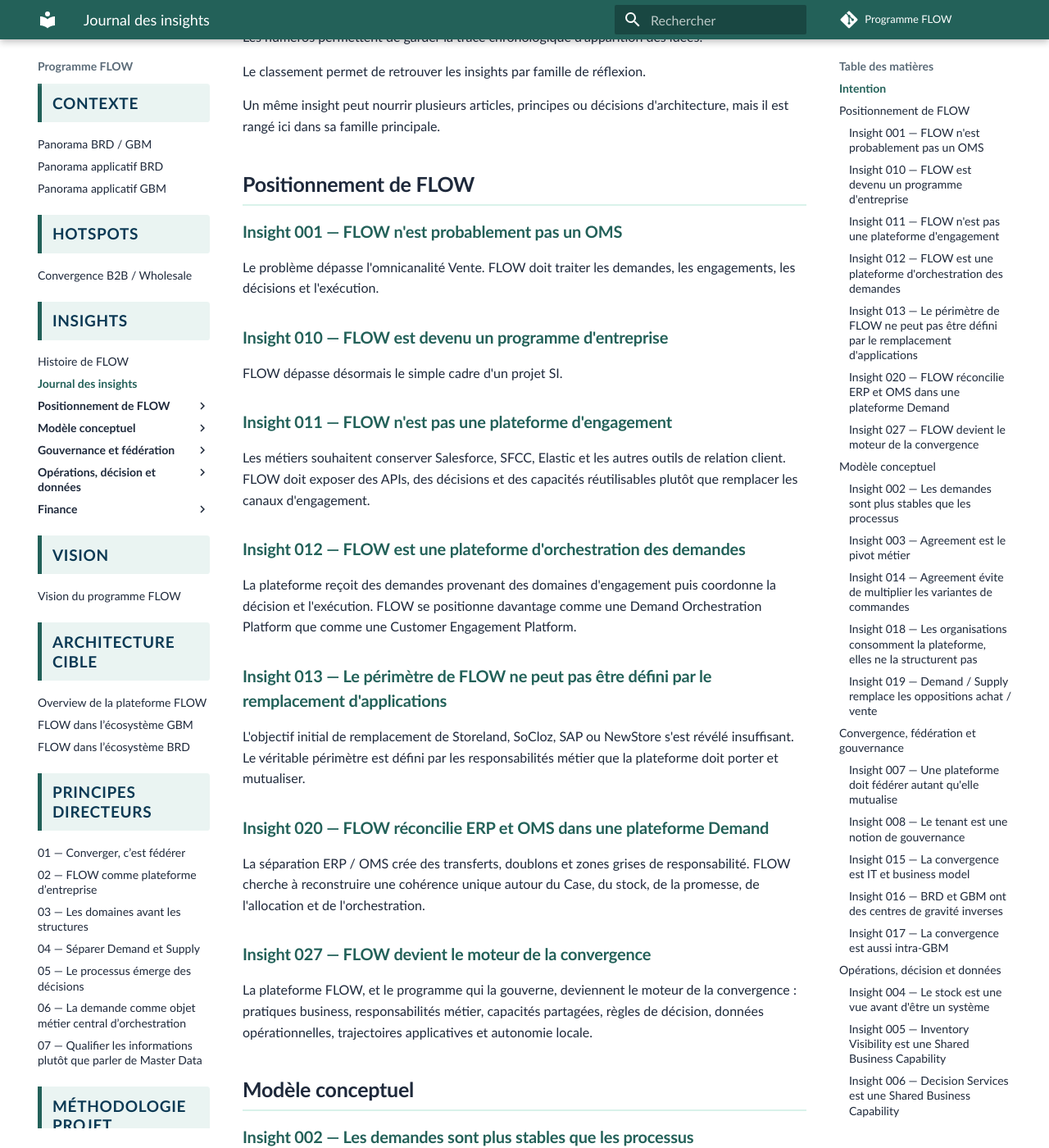
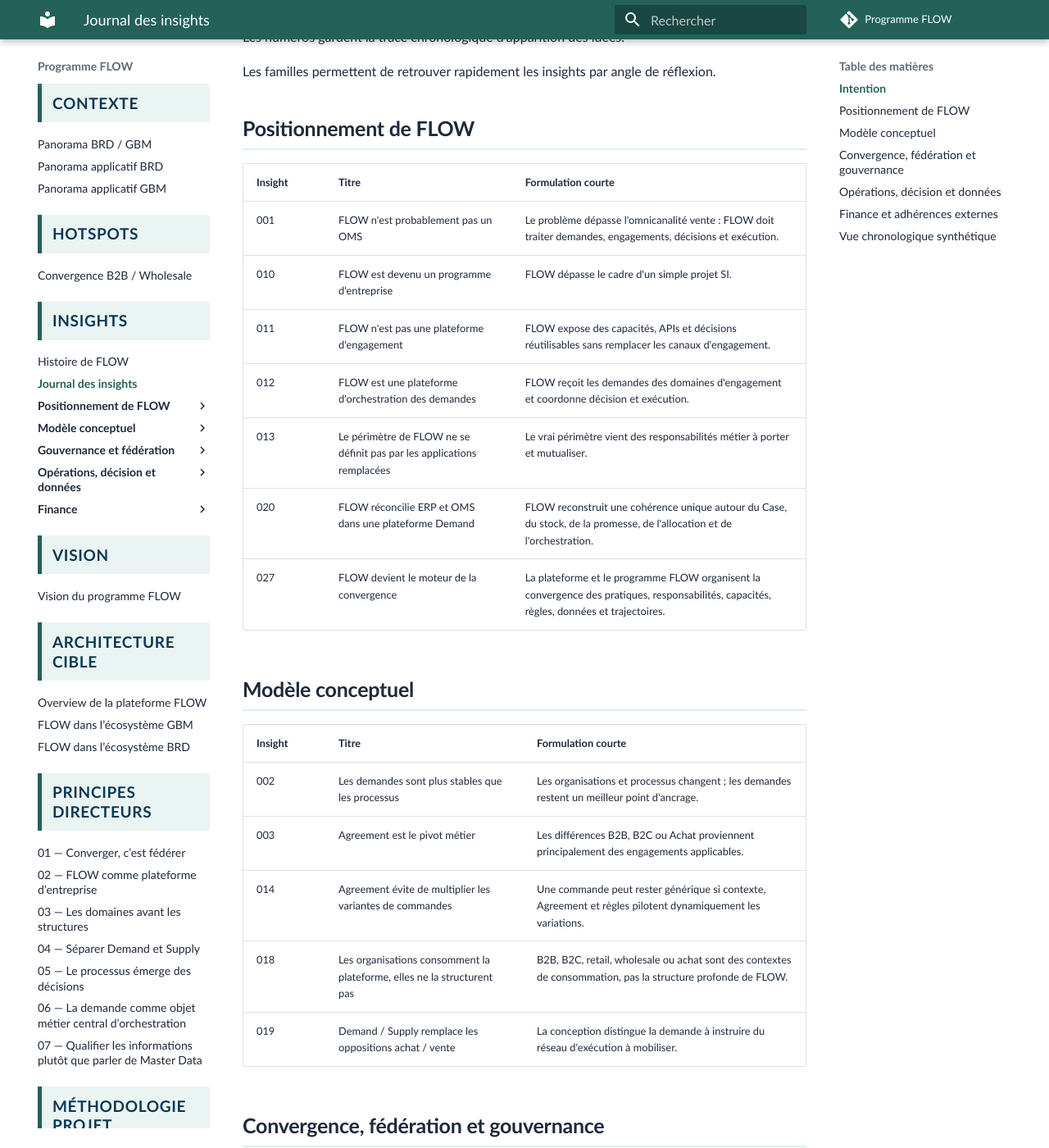
Before and after one commit to laurent-sintes/FLOW-Program, an MkDocs documentation site: the page built from docs/insights/journal-des-insights.md, in a window 1280 px wide and 1400 px high, scrolled down 290 px. Shown: the whole window at 82% size. Built offline with MkDocs 1.6.1 and Material for MkDocs 9.7.7, drawn with Linux system fonts in a browser that asks for light colours; comment, search, counter and statistics services are not loaded; some of the changed text lies outside the part shown.

Commit message:
Convert insights journal to compact tables

```diff
--- a/docs/insights/journal-des-insights.md
+++ b/docs/insights/journal-des-insights.md
@@ -2,133 +2,92 @@
 
 ## Intention
 
-Ce journal conserve les insights du programme FLOW sous une forme courte.
+Ce journal conserve les insights du programme FLOW sous une forme courte et classée.
 
-Les numéros permettent de garder la trace chronologique d'apparition des idées.
+Les numéros gardent la trace chronologique d'apparition des idées.
 
-Le classement permet de retrouver les insights par famille de réflexion.
-
-Un même insight peut nourrir plusieurs articles, principes ou décisions d'architecture, mais il est rangé ici dans sa famille principale.
+Les familles permettent de retrouver rapidement les insights par angle de réflexion.
 
 ## Positionnement de FLOW
 
-### Insight 001 — FLOW n'est probablement pas un OMS
-Le problème dépasse l'omnicanalité Vente. FLOW doit traiter les demandes, les engagements, les décisions et l'exécution.
-
-### Insight 010 — FLOW est devenu un programme d'entreprise
-FLOW dépasse désormais le simple cadre d'un projet SI.
-
-### Insight 011 — FLOW n'est pas une plateforme d'engagement
-Les métiers souhaitent conserver Salesforce, SFCC, Elastic et les autres outils de relation client. FLOW doit exposer des APIs, des décisions et des capacités réutilisables plutôt que remplacer les canaux d'engagement.
-
-### Insight 012 — FLOW est une plateforme d'orchestration des demandes
-La plateforme reçoit des demandes provenant des domaines d'engagement puis coordonne la décision et l'exécution. FLOW se positionne davantage comme une Demand Orchestration Platform que comme une Customer Engagement Platform.
-
-### Insight 013 — Le périmètre de FLOW ne peut pas être défini par le remplacement d'applications
-L'objectif initial de remplacement de Storeland, SoCloz, SAP ou NewStore s'est révélé insuffisant. Le véritable périmètre est défini par les responsabilités métier que la plateforme doit porter et mutualiser.
-
-### Insight 020 — FLOW réconcilie ERP et OMS dans une plateforme Demand
-La séparation ERP / OMS crée des transferts, doublons et zones grises de responsabilité. FLOW cherche à reconstruire une cohérence unique autour du Case, du stock, de la promesse, de l'allocation et de l'orchestration.
-
-### Insight 027 — FLOW devient le moteur de la convergence
-La plateforme FLOW, et le programme qui la gouverne, deviennent le moteur de la convergence : pratiques business, responsabilités métier, capacités partagées, règles de décision, données opérationnelles, trajectoires applicatives et autonomie locale.
+| Insight | Titre | Formulation courte |
+| --- | --- | --- |
+| 001 | FLOW n'est probablement pas un OMS | Le problème dépasse l'omnicanalité vente : FLOW doit traiter demandes, engagements, décisions et exécution. |
+| 010 | FLOW est devenu un programme d'entreprise | FLOW dépasse le cadre d'un simple projet SI. |
+| 011 | FLOW n'est pas une plateforme d'engagement | FLOW expose des capacités, APIs et décisions réutilisables sans remplacer les canaux d'engagement. |
+| 012 | FLOW est une plateforme d'orchestration des demandes | FLOW reçoit les demandes des domaines d'engagement et coordonne décision et exécution. |
+| 013 | Le périmètre de FLOW ne se définit pas par les applications remplacées | Le vrai périmètre vient des responsabilités métier à porter et mutualiser. |
+| 020 | FLOW réconcilie ERP et OMS dans une plateforme Demand | FLOW reconstruit une cohérence unique autour du Case, du stock, de la promesse, de l'allocation et de l'orchestration. |
+| 027 | FLOW devient le moteur de la convergence | La plateforme et le programme FLOW organisent la convergence des pratiques, responsabilités, capacités, règles, données et trajectoires. |
 
 ## Modèle conceptuel
 
-### Insight 002 — Les demandes sont plus stables que les processus
-Les organisations changent, les processus évoluent, les demandes restent.
-
-### Insight 003 — Agreement est le pivot métier
-Les différences B2B, B2C ou Achat proviennent principalement des engagements applicables.
-
-### Insight 014 — Agreement évite de multiplier les variantes de commandes
-Agreement apporte les règles et conditions de traitement applicables à une commande. Une commande peut rester plus générique si son contexte, l'Agreement et un référentiel de règles pilotent dynamiquement les variations de traitement. FLOW doit donc éviter de décliner une même commande en dizaines de variantes de processus lorsque les différences peuvent être gouvernées par des règles explicites.
-
-### Insight 018 — Les organisations consomment la plateforme, elles ne la structurent pas
-B2B, B2C, retail, wholesale ou achat sont des organisations, canaux ou contextes de consommation. Ils doivent consommer FLOW, tandis que la plateforme doit être urbanisée selon des responsabilités plus durables.
-
-### Insight 019 — Demand / Supply remplace les oppositions achat / vente
-La conception ne doit pas partir de “j'achète” ou “je vends”, ni de B2C ou B2B. Elle doit distinguer la demande à instruire, décider et promettre, du réseau d'exécution à mobiliser.
+| Insight | Titre | Formulation courte |
+| --- | --- | --- |
+| 002 | Les demandes sont plus stables que les processus | Les organisations et processus changent ; les demandes restent un meilleur point d'ancrage. |
+| 003 | Agreement est le pivot métier | Les différences B2B, B2C ou Achat proviennent principalement des engagements applicables. |
+| 014 | Agreement évite de multiplier les variantes de commandes | Une commande peut rester générique si contexte, Agreement et règles pilotent dynamiquement les variations. |
+| 018 | Les organisations consomment la plateforme, elles ne la structurent pas | B2B, B2C, retail, wholesale ou achat sont des contextes de consommation, pas la structure profonde de FLOW. |
+| 019 | Demand / Supply remplace les oppositions achat / vente | La conception distingue la demande à instruire du réseau d'exécution à mobiliser. |
 
 ## Convergence, fédération et gouvernance
 
-### Insight 007 — Une plateforme doit fédérer autant qu'elle mutualise
-FLOW ne doit pas devenir un nouveau monolithe.
-
-### Insight 008 — Le tenant est une notion de gouvernance
-Le tenant permet la différenciation maîtrisée.
-
-### Insight 015 — La convergence est IT et business model
-Le point de départ n'est pas seulement une convergence de systèmes. FLOW doit aussi traiter les différences de business models, de pratiques business, de modes d'engagement, d'achat, de vente et d'exploitation des marques.
-
-### Insight 016 — BRD et GBM ont des centres de gravité inverses
-GBM est historiquement un SI retail ouvert ensuite au e-commerce puis au B2B. BRD est plutôt issu d'un socle B2B / wholesale ensuite adapté au retail. FLOW doit créer une couche commune au-dessus de ces héritages différents.
-
-### Insight 017 — La convergence est aussi intra-GBM
-La convergence ne concerne pas seulement BRD et GBM. Elle concerne aussi les marques GBM entre elles, notamment lorsque certaines disposent de processus outillés et d'autres de pratiques plus manuelles ou dispersées.
+| Insight | Titre | Formulation courte |
+| --- | --- | --- |
+| 007 | Une plateforme doit fédérer autant qu'elle mutualise | FLOW ne doit pas devenir un nouveau monolithe. |
+| 008 | Le tenant est une notion de gouvernance | Le tenant permet une différenciation maîtrisée. |
+| 015 | La convergence est IT et business model | FLOW traite les différences de systèmes, mais aussi de pratiques business et modèles opérationnels. |
+| 016 | BRD et GBM ont des centres de gravité inverses | GBM part du retail ; BRD part plutôt du B2B / wholesale. FLOW doit créer une couche commune au-dessus de ces héritages. |
+| 017 | La convergence est aussi intra-GBM | FLOW doit aussi traiter les écarts entre marques GBM, niveaux de maturité et pratiques outillées ou manuelles. |
 
 ## Opérations, décision et données
 
-### Insight 004 — Le stock est une vue avant d'être un système
-Le besoin réel est une visibilité fiable et explicable.
-
-### Insight 005 — Inventory Visibility est une Shared Business Capability
-Cette capacité doit être mutualisée au niveau plateforme.
-
-### Insight 006 — Decision Services est une Shared Business Capability
-ATP, allocation, sourcing et promesse relèvent d'une même famille de décisions.
-
-### Insight 009 — L'observabilité est un sujet métier
-La confiance dépend de la capacité à expliquer les données et les décisions.
-
-### Insight 023 — Le PIM n'est pas naturellement dans FLOW
-Si le PIM soutient le design de l'offre, les assortiments, les commercial agreements, les prix ou les contenus d'engagement client, il doit rester hors FLOW. FLOW a besoin d'une projection produit d'exécution, pas d'un PIM bis.
-
-### Insight 024 — Les données doivent être qualifiées plutôt que rangées dans “Master Data”
-FLOW doit distinguer les natures d'information — Command, Event, Fact, Policy, Objet Métier, Document, Nomenclature — et leur statut — Source ou Projection. La notion de Master Data est trop large pour guider l'architecture.
-
-### Insight 026 — C-LOG doit être lu comme un acteur Supply, pas comme un simple EAI
-C-LOG ne doit pas être réduit à une brique d'intégration. Il peut porter ou agréger des responsabilités logistiques, entrepôt, transport, stock et événements d'exécution.
+| Insight | Titre | Formulation courte |
+| --- | --- | --- |
+| 004 | Le stock est une vue avant d'être un système | Le besoin réel est une visibilité fiable, explicable et actionnable. |
+| 005 | Inventory Visibility est une Shared Business Capability | La visibilité stock doit être mutualisée au niveau plateforme. |
+| 006 | Decision Services est une Shared Business Capability | ATP, allocation, sourcing et promesse relèvent d'une même famille de décisions. |
+| 009 | L'observabilité est un sujet métier | La confiance dépend de la capacité à expliquer données, événements et décisions. |
+| 023 | Le PIM n'est pas naturellement dans FLOW | FLOW a besoin d'une projection produit d'exécution, pas d'un PIM bis. |
+| 024 | Les données doivent être qualifiées plutôt que rangées dans “Master Data” | FLOW distingue les natures d'information et leur statut Source ou Projection. |
+| 026 | C-LOG doit être lu comme un acteur Supply, pas comme un simple EAI | C-LOG peut porter des responsabilités logistiques, entrepôt, transport, stock et événements d'exécution. |
 
 ## Finance et adhérences externes
 
-### Insight 021 — Le fulfillment précède les documents
-Une conception orientée ERP part souvent de la commande, de la facture, du bon de livraison ou des écritures. FLOW doit partir de la demande à satisfaire, puis intégrer les documents et la finance au bon moment.
-
-### Insight 022 — La finance doit rester un domaine séparé
-FLOW peut produire ou consommer des faits, documents, événements économiques et références nécessaires à la comptabilité. Mais FLOW ne remplace pas la comptabilité, la fiscalité ou le contrôle de gestion.
-
-### Insight 025 — CBS est un domaine spécialisé contributeur et consommateur de FLOW
-CBS porte des processus fournisseurs spécialisés : packing list, conformité documentaire, livraison amont, collaboration fournisseur. Certaines responsabilités qu'il manipule — commande, cycle de vie, statuts, événements, vision 360 — peuvent toutefois relever de FLOW.
+| Insight | Titre | Formulation courte |
+| --- | --- | --- |
+| 021 | Le fulfillment précède les documents | FLOW part de la demande à satisfaire, puis intègre documents et finance au bon moment. |
+| 022 | La finance doit rester un domaine séparé | FLOW peut produire ou consommer des faits et documents économiques, mais ne remplace pas la comptabilité. |
+| 025 | CBS est un domaine spécialisé contributeur et consommateur de FLOW | CBS garde les processus fournisseurs spécialisés, mais certaines responsabilités peuvent relever de FLOW. |
 
 ## Vue chronologique synthétique
 
-| Insight | Famille principale | Résumé |
+| Insight | Famille principale | Titre |
 | --- | --- | --- |
-| 001 | Positionnement | FLOW n'est probablement pas un OMS. |
-| 002 | Modèle conceptuel | Les demandes sont plus stables que les processus. |
-| 003 | Modèle conceptuel | Agreement est le pivot métier. |
-| 004 | Opérations, décision et données | Le stock est une vue avant d'être un système. |
-| 005 | Opérations, décision et données | Inventory Visibility est une Shared Business Capability. |
-| 006 | Opérations, décision et données | Decision Services est une Shared Business Capability. |
-| 007 | Convergence, fédération et gouvernance | Une plateforme doit fédérer autant qu'elle mutualise. |
-| 008 | Convergence, fédération et gouvernance | Le tenant est une notion de gouvernance. |
-| 009 | Opérations, décision et données | L'observabilité est un sujet métier. |
-| 010 | Positionnement | FLOW est devenu un programme d'entreprise. |
-| 011 | Positionnement | FLOW n'est pas une plateforme d'engagement. |
-| 012 | Positionnement | FLOW est une plateforme d'orchestration des demandes. |
-| 013 | Positionnement | Le périmètre de FLOW ne peut pas être défini par le remplacement d'applications. |
-| 014 | Modèle conceptuel | Agreement évite de multiplier les variantes de commandes. |
-| 015 | Convergence, fédération et gouvernance | La convergence est IT et business model. |
-| 016 | Convergence, fédération et gouvernance | BRD et GBM ont des centres de gravité inverses. |
-| 017 | Convergence, fédération et gouvernance | La convergence est aussi intra-GBM. |
-| 018 | Modèle conceptuel | Les organisations consomment la plateforme, elles ne la structurent pas. |
-| 019 | Modèle conceptuel | Demand / Supply remplace les oppositions achat / vente. |
-| 020 | Positionnement | FLOW réconcilie ERP et OMS dans une plateforme Demand. |
-| 021 | Finance et adhérences externes | Le fulfillment précède les documents. |
-| 022 | Finance et adhérences externes | La finance doit rester un domaine séparé. |
-| 023 | Opérations, décision et données | Le PIM n'est pas naturellement dans FLOW. |
-| 024 | Opérations, décision et données | Les données doivent être qualifiées plutôt que rangées dans “Master Data”. |
-| 025 | Finance et adhérences externes | CBS est un domaine spécialisé contributeur et consommateur de FLOW. |
-| 026 | Opérations, décision et données | C-LOG doit être lu comme un acteur Supply, pas comme un simple EAI. |
-| 027 | Positionnement | FLOW devient le moteur de la convergence. |
+| 001 | Positionnement | FLOW n'est probablement pas un OMS |
+| 002 | Modèle conceptuel | Les demandes sont plus stables que les processus |
+| 003 | Modèle conceptuel | Agreement est le pivot métier |
+| 004 | Opérations, décision et données | Le stock est une vue avant d'être un système |
+| 005 | Opérations, décision et données | Inventory Visibility est une Shared Business Capability |
+| 006 | Opérations, décision et données | Decision Services est une Shared Business Capability |
+| 007 | Convergence, fédération et gouvernance | Une plateforme doit fédérer autant qu'elle mutualise |
+| 008 | Convergence, fédération et gouvernance | Le tenant est une notion de gouvernance |
+| 009 | Opérations, décision et données | L'observabilité est un sujet métier |
+| 010 | Positionnement | FLOW est devenu un programme d'entreprise |
+| 011 | Positionnement | FLOW n'est pas une plateforme d'engagement |
+| 012 | Positionnement | FLOW est une plateforme d'orchestration des demandes |
+| 013 | Positionnement | Le périmètre de FLOW ne se définit pas par les applications remplacées |
+| 014 | Modèle conceptuel | Agreement évite de multiplier les variantes de commandes |
+| 015 | Convergence, fédération et gouvernance | La convergence est IT et business model |
+| 016 | Convergence, fédération et gouvernance | BRD et GBM ont des centres de gravité inverses |
+| 017 | Convergence, fédération et gouvernance | La convergence est aussi intra-GBM |
+| 018 | Modèle conceptuel | Les organisations consomment la plateforme, elles ne la structurent pas |
+| 019 | Modèle conceptuel | Demand / Supply remplace les oppositions achat / vente |
+| 020 | Positionnement | FLOW réconcilie ERP et OMS dans une plateforme Demand |
+| 021 | Finance et adhérences externes | Le fulfillment précède les documents |
+| 022 | Finance et adhérences externes | La finance doit rester un domaine séparé |
+| 023 | Opérations, décision et données | Le PIM n'est pas naturellement dans FLOW |
+| 024 | Opérations, décision et données | Les données doivent être qualifiées plutôt que rangées dans “Master Data” |
+| 025 | Finance et adhérences externes | CBS est un domaine spécialisé contributeur et consommateur de FLOW |
+| 026 | Opérations, décision et données | C-LOG doit être lu comme un acteur Supply, pas comme un simple EAI |
+| 027 | Positionnement | FLOW devient le moteur de la convergence |
```
